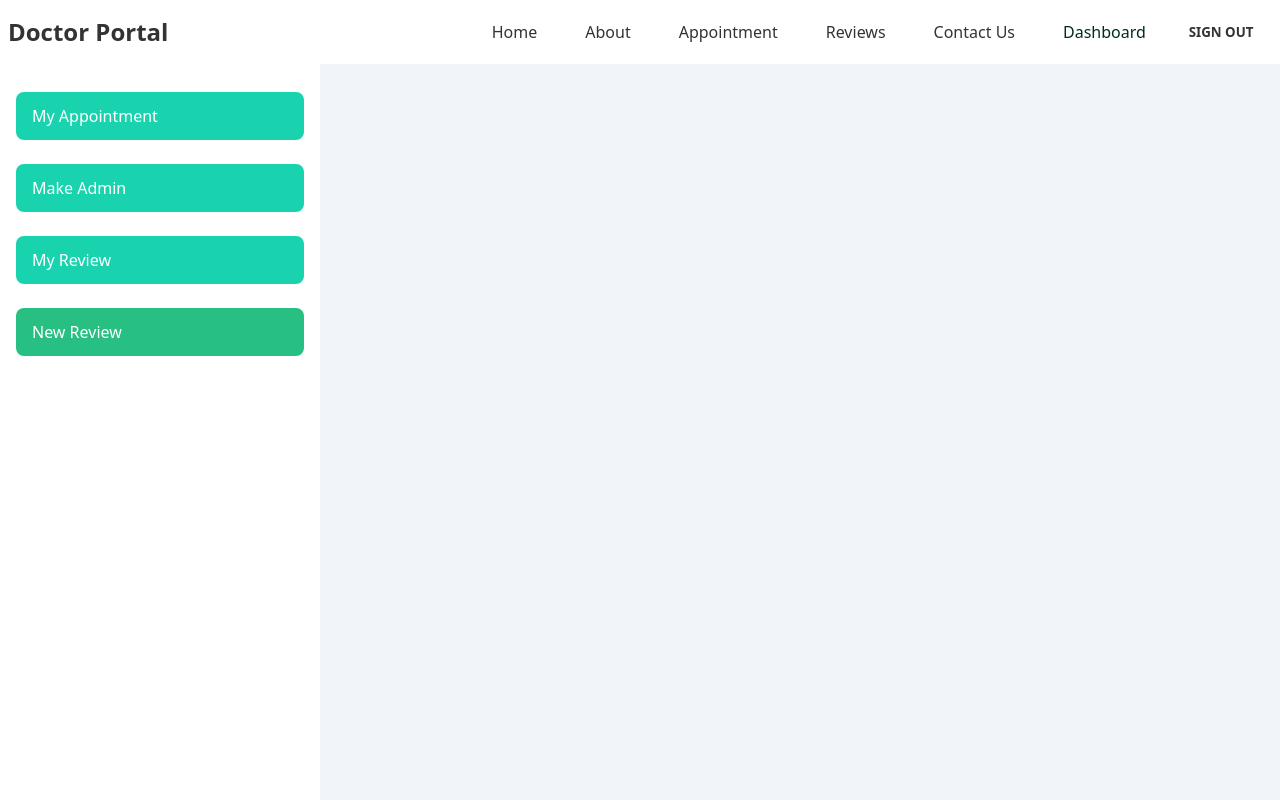
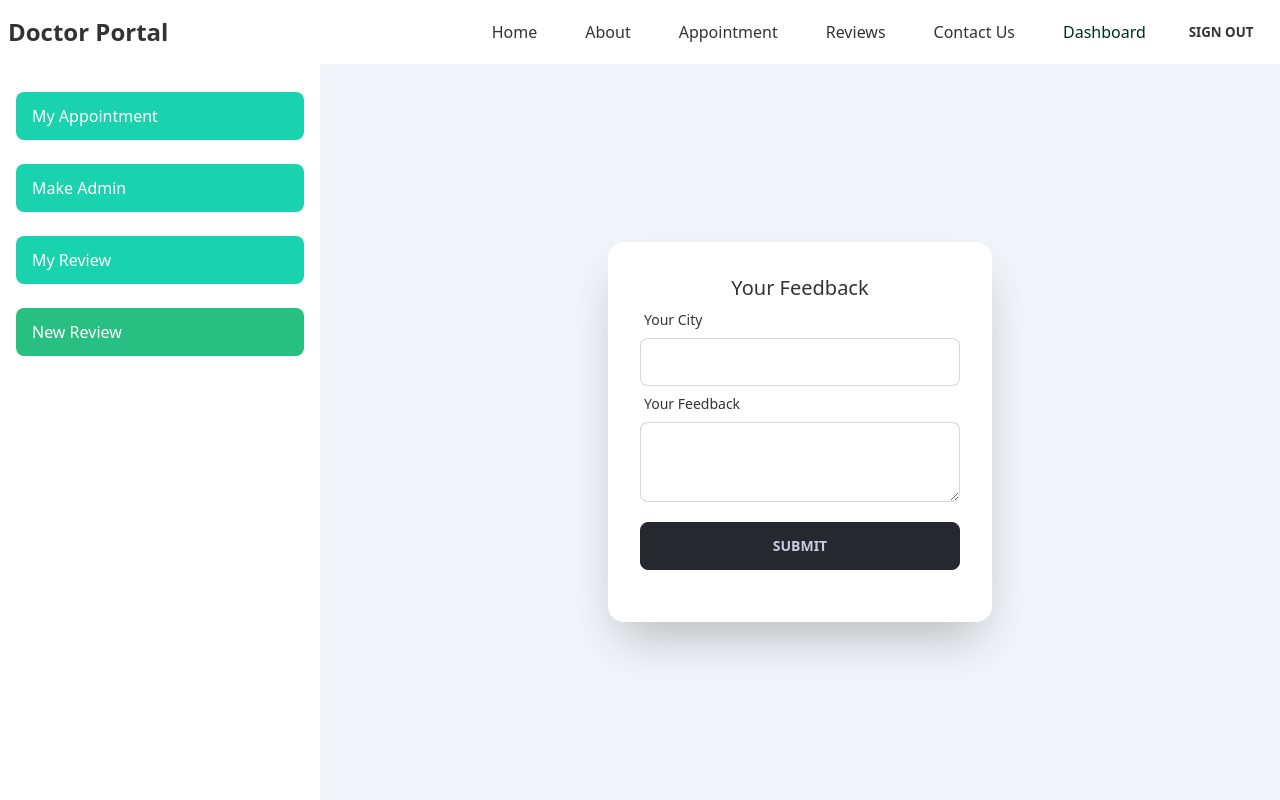
Before and after one commit to programmernizam/madical-abs, a React (Create React App) app: page /dashboard/new-review in a window 1280 px wide. Built offline with nearby package versions, Linux system fonts and the light colour scheme; no server answers; sample sign-in values are in the browser's storage.

Commit message:
Make dashboard and add more items

```diff
--- a/src/Pages/Dashboard/MyAppointment.js
+++ b/src/Pages/Dashboard/MyAppointment.js
@@ -1,9 +1,46 @@
-import React from "react";
+import React, { useEffect, useState } from "react";
+import { useAuthState } from "react-firebase-hooks/auth";
+import auth from "../../firebase.init";
 
 const MyAppointment = () => {
+  const [appointment, setAppointment] = useState([]);
+  const [user] = useAuthState(auth);
+  useEffect(() => {
+    fetch(`http://localhost:4200/booking?patient=${user.email}`)
+      .then((res) => res.json())
+      .then((data) => setAppointment(data));
+  }, [user]);
   return (
     <div>
-
+      <div class="overflow-x-auto">
+        <table class="table table-zebra w-full">
+          {/* <!-- head --> */}
+          <thead>
+            <tr className="text-center">
+              <th>No</th>
+              <th>Name</th>
+              <th>Email</th>
+              <th>Date</th>
+              <th>Time</th>
+              <th>Treatment</th>
+              <th>Phone</th>
+            </tr>
+          </thead>
+          <tbody>
+            {appointment.map((appoint, index) => (
+              <tr className="text-center">
+                <td>{index+ 1}</td>
+                <td>{appoint.patientName}</td>
+                <td>{appoint.patient}</td>
+                <td>{appoint.date}</td>
+                <td>{appoint.slot}</td>
+                <td>{appoint.treatment}</td>
+                <td>{appoint.phone}</td>
+              </tr>
+            ))}
+          </tbody>
+        </table>
+      </div>
     </div>
   );
 };
--- a/src/Pages/Dashboard/MyReview.js
+++ b/src/Pages/Dashboard/MyReview.js
@@ -1,11 +1,51 @@
-import React from 'react';
+import React from "react";
+import { useEffect } from "react";
+import { useState } from "react";
 
 const MyReview = () => {
-    return (
-        <div>
-
-        </div>
-    );
+  const [reviews, setReviews] = useState([]);
+  useEffect(() => {
+    fetch("http://localhost:4200/reviews")
+      .then((res) => res.json())
+      .then((data) => setReviews(data));
+  }, []);
+  return (
+    <div>
+      <div className="overflow-x-auto">
+        <table className="table table-zebra w-full">
+          {/* <!-- head --> */}
+          <thead>
+            <tr className="text-center">
+              <th>No</th>
+              <th>Name</th>
+              <th>City</th>
+              <th>text</th>
+              <th>img</th>
+              <th>Update</th>
+              <th>Delete</th>
+            </tr>
+          </thead>
+          <tbody>
+            {reviews.map((review, index) => (
+              <tr className="text-center" key={index}>
+                <td>{index + 1}</td>
+                <td>{review.name}</td>
+                <td>{review.city}</td>
+                <td>{review.text?.slice(0, 40)}</td>
+                <td>{review.img?.slice(0, 40)}</td>
+                <td>
+                  <button className="btn btn-accent">Update</button>
+                </td>
+                <td>
+                  <button className="btn btn-error">X</button>
+                </td>
+              </tr>
+            ))}
+          </tbody>
+        </table>
+      </div>
+    </div>
+  );
 };
 
 export default MyReview;
--- a/src/Pages/Dashboard/NewReview.js
+++ b/src/Pages/Dashboard/NewReview.js
@@ -1,11 +1,75 @@
-import React from 'react';
+import React from "react";
+import { useAuthState } from "react-firebase-hooks/auth";
+import { useForm } from "react-hook-form";
+import { toast } from "react-toastify";
+import auth from "../../firebase.init";
 
 const NewReview = () => {
-    return (
-        <div>
+  const {
+    register,
+    formState: { errors },
+    handleSubmit,
+    reset,
+  } = useForm();
+  const [user] = useAuthState(auth);
+  const onSubmit = (data) => {
+    const review = {
+      name: user?.displayName,
+      city: data.city,
+      img: user?.photoURL,
+      text: data.text,
+    };
+    fetch("http://localhost:4200/reviews", {
+      method: "POST",
+      headers: {
+        "content-type": "application/json",
+      },
+      body: JSON.stringify(review),
+    })
+      .then((res) => res.json())
+      .then((d) => {
+        toast.success("Feedback Successful");
+        reset();
+      });
+  };
+  return (
+    <section className="h-screen grid grid-cols-1 justify-items-center content-center">
+      <div className="card flex-shrink-0 w-full max-w-sm shadow-2xl bg-base-100">
+        <div className="card-body">
+          <form onSubmit={handleSubmit(onSubmit)}>
+            <h2 className="text-center text-xl">Your Feedback</h2>
+            {/* Email Filed */}
+            <div className="form-control">
+              <label className="label">
+                <span className="label-text">Your City</span>
+              </label>
+              <input
+                className="input input-bordered"
+                {...register("city", { required: true })}
+              />
+              <p className="text-error">
+                {errors.city?.type === "required" && "City is required"}
+              </p>
+            </div>
+            <div className="form-control">
+              <label className="label">
+                <span className="label-text">Your Feedback</span>
+              </label>
+              <textarea
+                className="input input-bordered h-20"
+                {...register("text", { required: true })}
+              />
+              <p className="text-error">
+                {errors.text?.type === "required" && "Feedback is required"}
+              </p>
+            </div>
 
+            <input className="btn w-full max-w-xs my-5" type="submit" />
+          </form>
         </div>
-    );
+      </div>
+    </section>
+  );
 };
 
 export default NewReview;
--- a/src/Pages/Home/Testimonials.js
+++ b/src/Pages/Home/Testimonials.js
@@ -20,9 +20,11 @@ const Testimonials = () => {
         </div>
       </div>
       <div className="mt-10 grid grid-cols-1 lg:grid-cols-3 gap-9">
-        {testimonials.map((testimonial) => (
-          <Testimonial key={testimonial.id} testimonial={testimonial} />
-        ))}
+        {testimonials
+          .map((testimonial) => (
+            <Testimonial key={testimonial._id} testimonial={testimonial} />
+          ))
+          .slice(0, 3)}
       </div>
     </section>
   );
```
